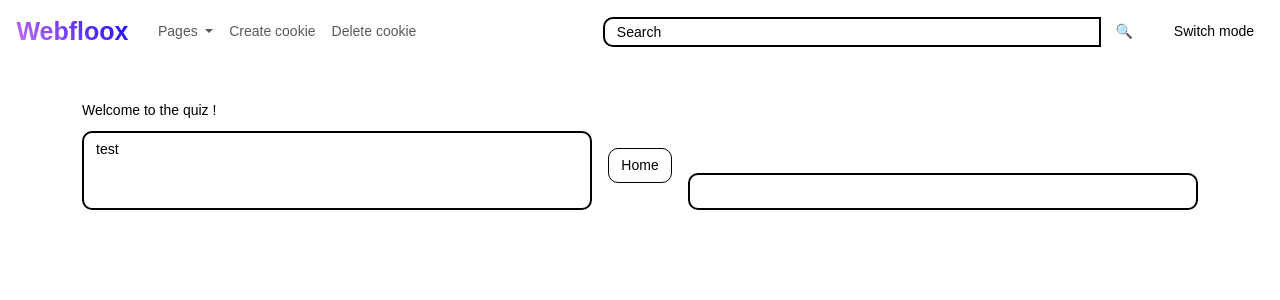
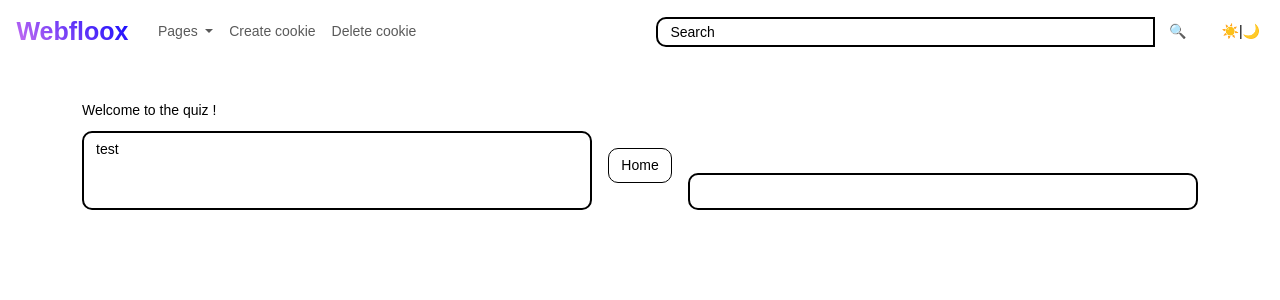
Before and after one commit to data-IA-2023/Groupe1_Webfloox, a Python web app: template templates/quiz.html in a window 1280 px wide. Shown: the top 300 px of the page. Run offline with Jinja, Linux system fonts and the light colour scheme; the template is opened without the code that fills it, so the values that code supplies are empty; some libraries are stand-ins or nearby versions.

Commit message:
modified darkmode toggle

```diff
--- a/templates/components/navbar.html
+++ b/templates/components/navbar.html
@@ -64,8 +64,13 @@
       </script>
     </form>
     {% if fakesession != None %}
+    <ul class="navbar-nav mr-auto">
+      <li class="nav-item">
+        <a style="margin-right: 20px; cursor: pointer;" onclick="document.getElementById('switchmode').click();">☀️|🌙</a>
+      </li>
+    </ul>
     <form method="POST">
-      <button type="submit" style="margin-right: 20px; background: none; border-style: none; color: var(--light);" name="switchmode" value="1">Switch mode</button>
+      <button type="submit" id="switchmode" style="display:none;" name="switchmode" value="1"></button>
     </form>
     {% endif %}
   </div>
```
